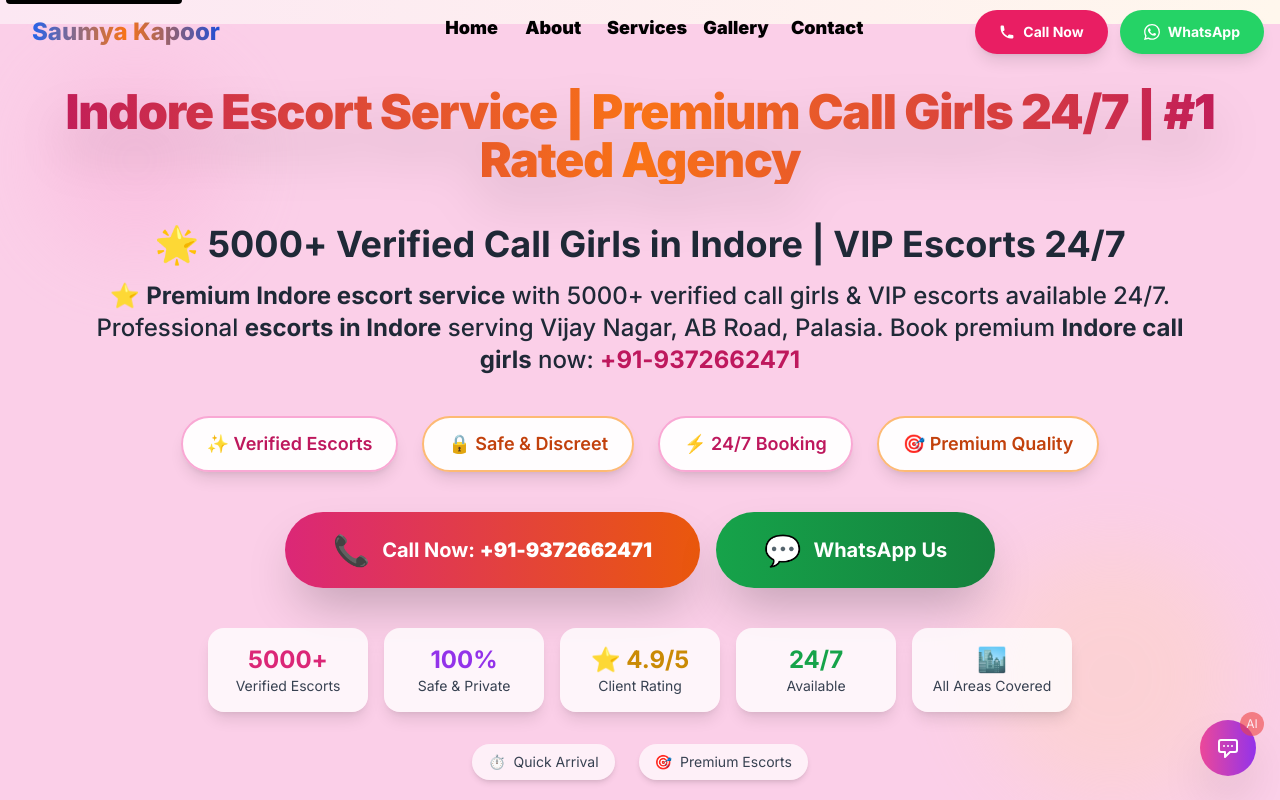
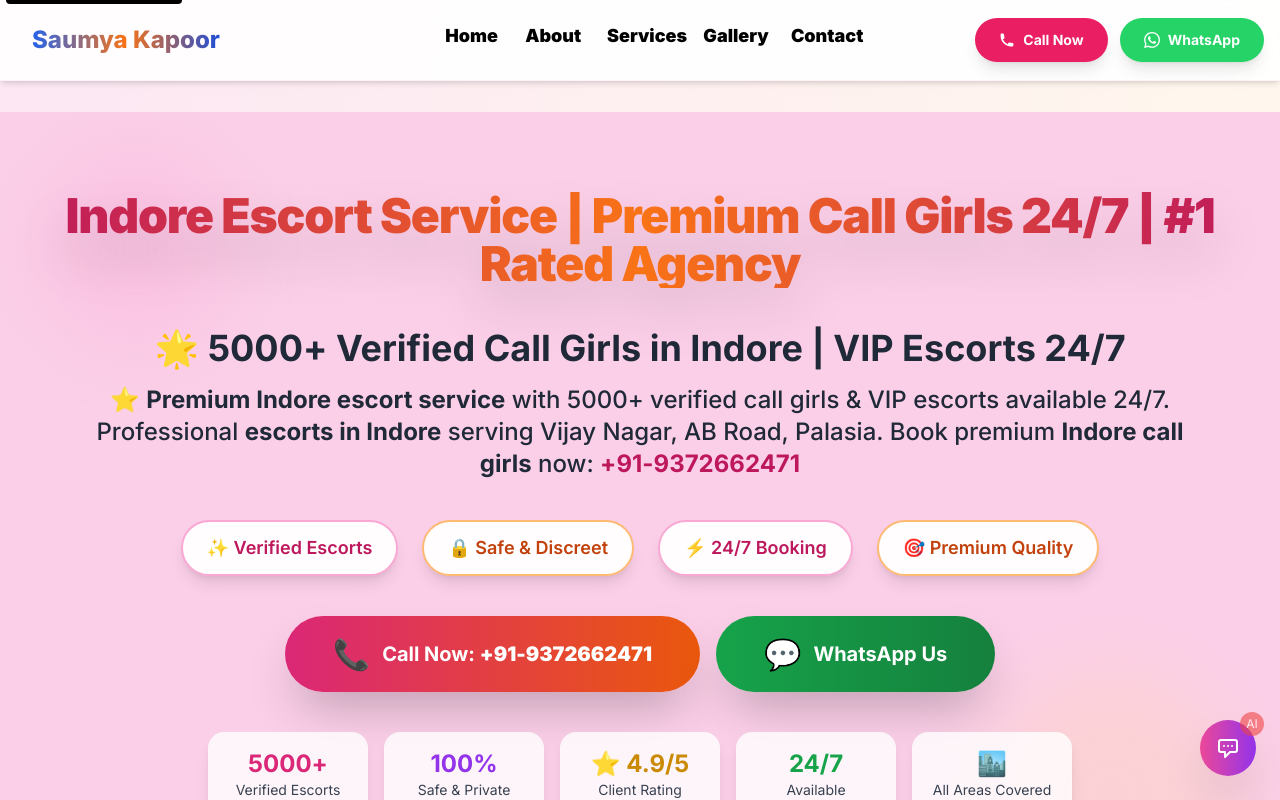
Before and after one commit to rohan-2004-web/indore, a Next.js app: page / in a window 1280 px wide. Shown: the top 800 px of the page. Built offline with nearby package versions, Linux system fonts and the light colour scheme; a web font is replaced by a local one.

Commit message:
Fix header-hero overlap: Add proper top padding (pt-20/24/28), give header white background with backdrop-blur for visibility, increase header padding for better touch targets

```diff
--- a/src/app/HomePageContent.tsx
+++ b/src/app/HomePageContent.tsx
@@ -276,7 +276,8 @@
         }}
       />
       <div className="min-h-screen bg-gradient-to-br from-pink-100 via-orange-50 to-pink-200">
-        <main className="pt-6" id="main-content">
+        {/* Add proper spacing for fixed header */}
+        <main className="pt-20 sm:pt-24 md:pt-28" id="main-content">
           <Breadcrumb
             items={[
               { name: 'Home', href: '/' }
@@ -284,7 +285,7 @@
           />
 
           <section
-            className="relative py-16 bg-pink-200 overflow-hidden"
+            className="relative py-12 sm:py-16 md:py-20 bg-pink-200 overflow-hidden"
             aria-labelledby="hero-heading"
             role="banner"
           >
--- a/src/components/Header.tsx
+++ b/src/components/Header.tsx
@@ -20,13 +20,13 @@
       className={`fixed top-0 left-0 w-full z-50 transition-all duration-300 ${
         isScrolled
           ? 'bg-white/95 backdrop-blur-lg shadow-lg border-b border-pink-100'
-          : 'bg-transparent'
+          : 'bg-white/90 backdrop-blur-md shadow-md border-b border-pink-100/50'
       }`}
       role="banner"
       aria-label="Site header"
     >
       <nav
-        className="container mx-auto px-4 py-2"
+        className="container mx-auto px-4 py-3 md:py-4"
         role="navigation"
         aria-label="Main navigation"
       >
```
